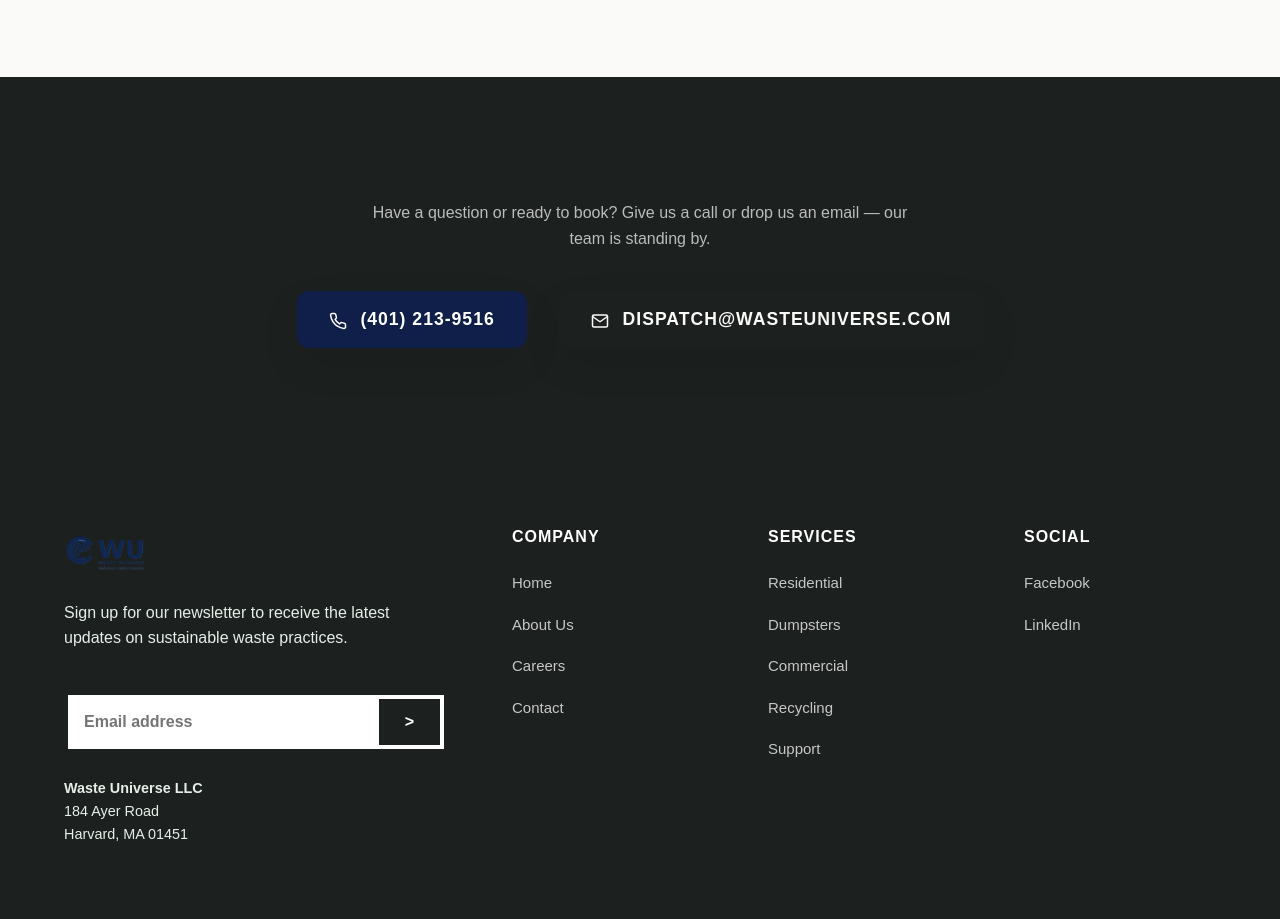
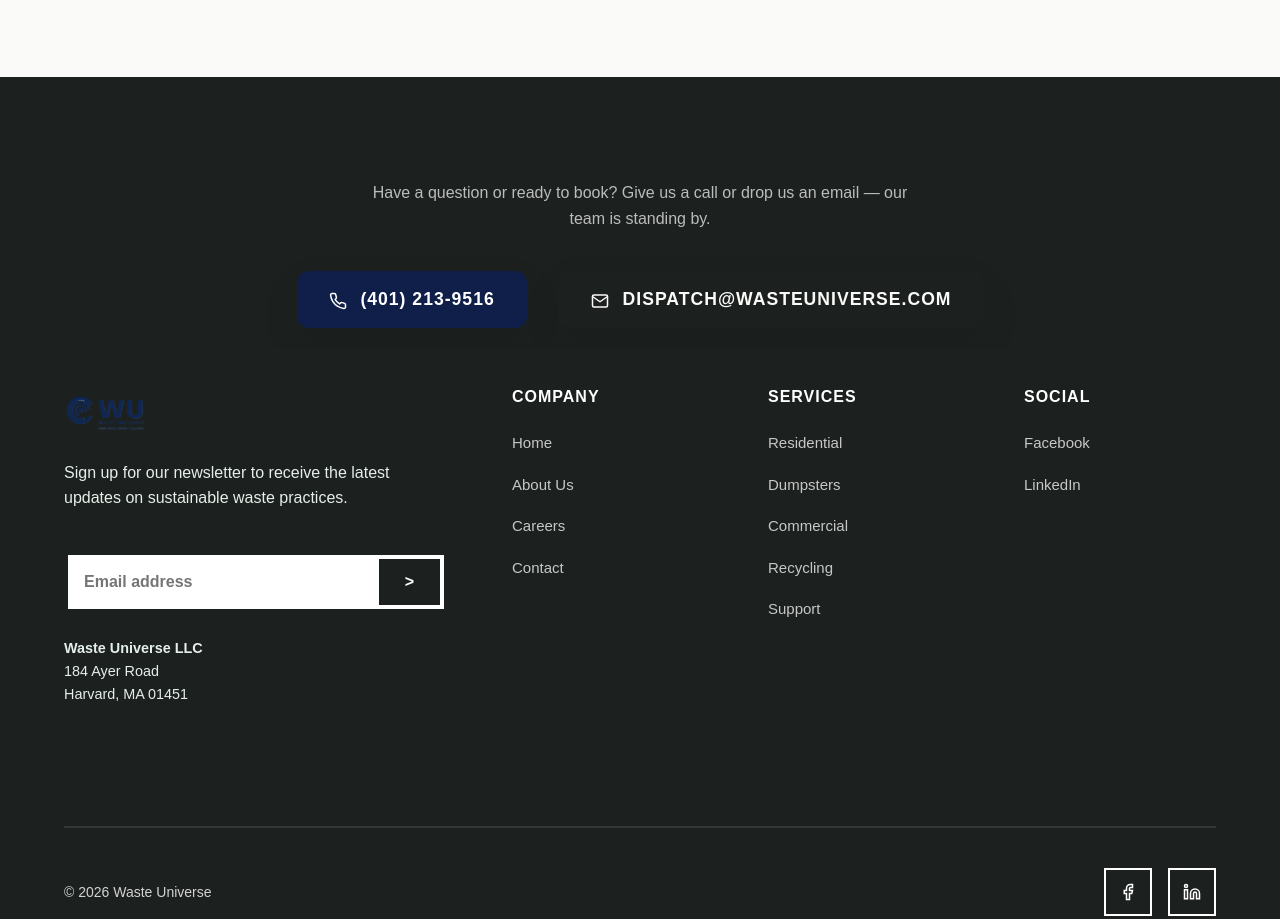
Before and after one commit to hvndal/wasteu, a website: page index.html in a window 1280 px wide. Shown: the part 5757-6676 px from the top of the page. Drawn offline with Linux system fonts and the light colour scheme; a web font is replaced by a local one.

Commit message:
fix(ui): improve spacing and checkout ux
* Reduced bottom padding on the contact section and top padding on the footer to eliminate the excessive dark empty space at the bottom of the homepage.
* Added a 'Back to Order Review' button on the Stripe payment step so users can easily edit their order if needed.

```diff
--- a/assets/css/style.css
+++ b/assets/css/style.css
@@ -926,7 +926,7 @@
 .footer {
     background-color: var(--primary-black);
     color: var(--white);
-    padding: 100px 0 40px;
+    padding: 40px 0 40px;
     position: relative;
 }
 
--- a/index.html
+++ b/index.html
@@ -587,7 +587,7 @@
 
 
     <!-- Contact Section -->
-    <section class="contact-section animate-on-scroll" id="contact-form-section" style="padding: 80px 0; background-color: var(--primary-black); color: var(--cream);">
+    <section class="contact-section animate-on-scroll" id="contact-form-section" style="padding: 60px 0 20px 0; background-color: var(--primary-black); color: var(--cream);">
         <div class="container" style="text-align: center;">
             <h2 class="contact-title" style="margin-bottom: 1rem;">Get In Touch</h2>
             <p class="contact-desc" style="max-width: 560px; margin: 0 auto 2.5rem auto; color: rgba(255,255,255,0.7);">
```
Also changed, not shown: checkout.html (+3 -0 lines).
